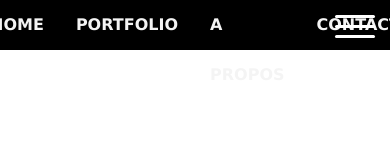
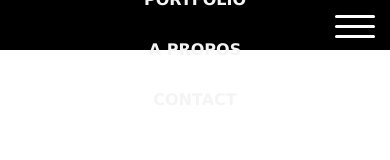
Before and after one commit to acelest/Navbar-Menu-Burger, a plain HTML site: page index.html in a window 390 px wide. Drawn offline with Linux system fonts and the light colour scheme.

Commit message:
update css

```diff
--- a/style.css
+++ b/style.css
@@ -116,3 +116,15 @@ nav {
   background: gold;
   transform: rotate(-135deg);
 }
+
+@media screen and (max-width: 780px) {
+  .burger {
+    display: block;
+  }
+  .navigation a::after {
+    display: none;
+  }
+  .navigation {
+    flex-direction: column;
+  }
+}
```
